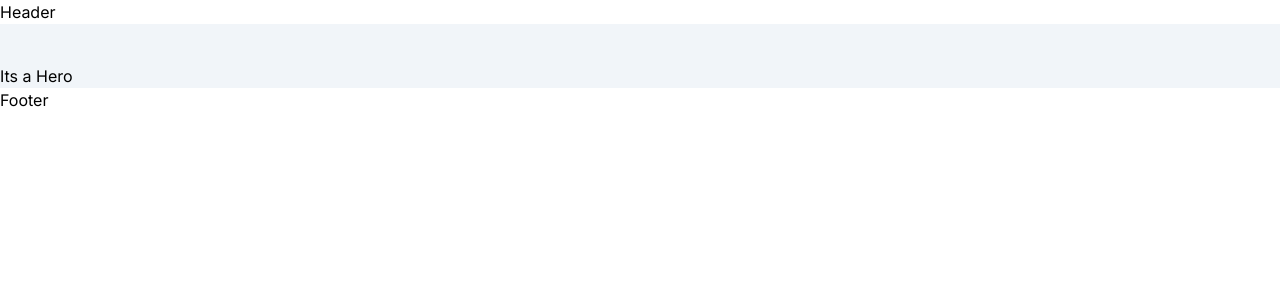
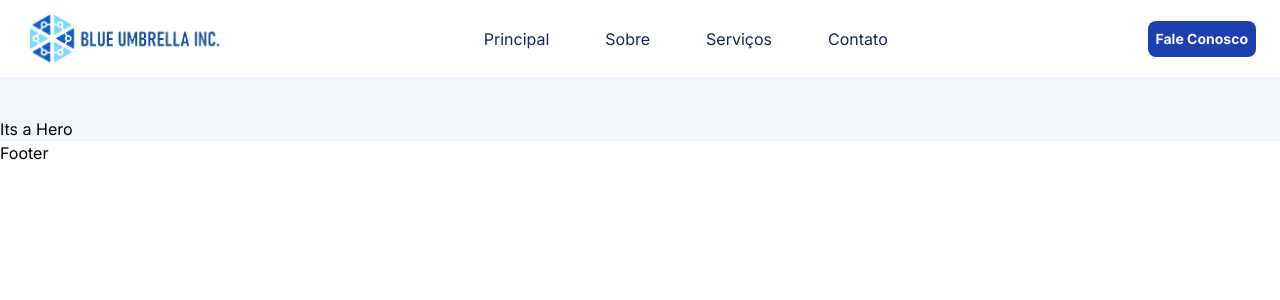
Before and after one commit to miilanez/blue-umbrella-site, a Next.js app: page / in a window 1280 px wide. Shown: the top 300 px of the page. Built offline with nearby package versions, Linux system fonts and the light colour scheme.

Commit message:
feat: created navbar web version without scroll

```diff
--- /dev/null
+++ b/src/components/ui/Header/ContactButton.tsx
@@ -0,0 +1,16 @@
+import Link from "next/link";
+
+interface ContactButtonProps {
+  text: string;
+  link: string;
+}
+
+const ContactButton: React.FC<ContactButtonProps> = ({ text, link }) => {
+  return (
+    <button className="bg-blue-800 hover:bg-blue-500 p-2 rounded-lg text-sm font-bold text-slate-50">
+      <Link href={link}>{text}</Link>
+    </button>
+  );
+};
+
+export default ContactButton;
--- a/src/components/ui/Header/Header.tsx
+++ b/src/components/ui/Header/Header.tsx
@@ -1,5 +1,52 @@
+"use client";
+
+import Link from "next/link";
+import { ScrollLink } from "react-scroll";
+import ContactButton from "./ContactButton";
+import Image from "next/image";
+
+const links = [
+  { name: "Principal", target: "principal", offset: "-100" },
+  { name: "Sobre", target: "sobre", offset: "-80" },
+  { name: "Serviços", target: "servicos", offset: "-80" },
+  { name: "Contato", target: "contato", offset: "0" },
+];
+
 const Header = () => {
-  return <header>Header</header>;
+  return (
+    <header className="flex px-6 py-3">
+      <nav className="w-full flex flex-row justify-between items-center">
+        <div id="brand logo">
+          <Link href="/">
+            <Image
+              width="200"
+              height="60"
+              src="/assets/images/nav/logo-blue-umbrella.png"
+              alt="Blue Umbrella Tech Incorporated Logo"
+              className="hover:opacity-85"
+            />
+          </Link>
+        </div>
+        <div id="menu">
+          {links.map((link, index) => {
+            return (
+              <Link
+                key={index}
+                href={link.target}
+                className="mx-7 text-blue-950 hover:text-blue-700"
+              >
+                {link.name}
+              </Link>
+            );
+          })}
+        </div>
+        <div id="contact">
+          <ContactButton text="Fale Conosco" link="/" />
+        </div>
+        {/* <div id="mobile menu"></div> */}
+      </nav>
+    </header>
+  );
 };
 
 export default Header;
```
Also changed, not shown: package.json (+9 -4 lines), public/assets/images/nav/logo-blue-umbrella.png (added), 1 other file (tests, documents, lock files or other folders).
